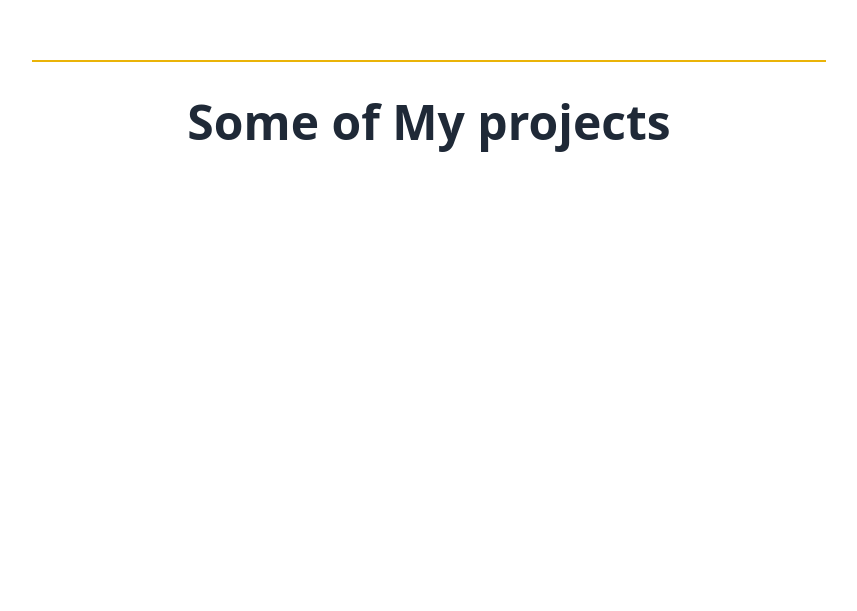
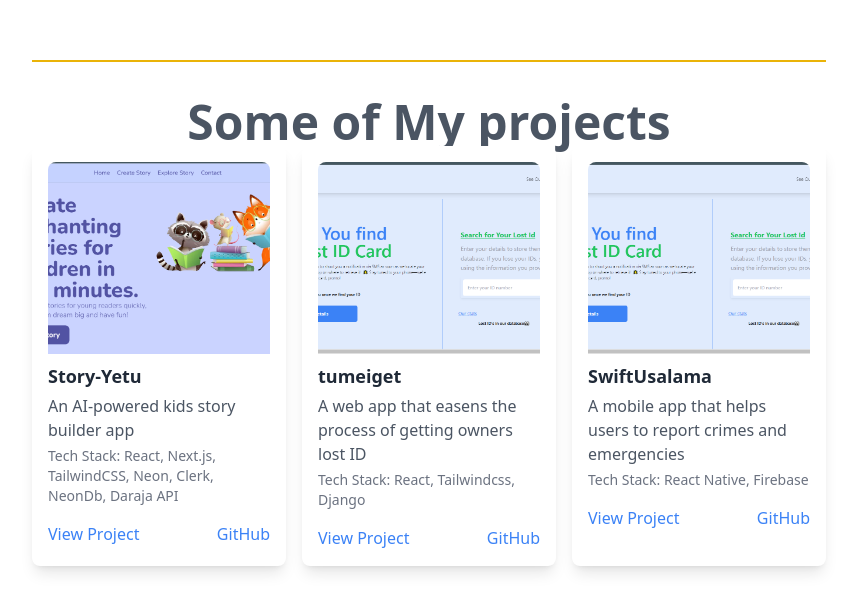
Before and after one commit to Muchael123/my_portfolio, a React (Vite) app: page / in a window 1280 px wide. Shown: the part 2155-2766 px from the top of the page, without its empty margins (211-1068 px from the left). Built offline with nearby package versions, Linux system fonts and the light colour scheme.

Commit message:
Change UI and general Portfolio

```diff
--- a/src/components/projects/ProjectCard.tsx
+++ b/src/components/projects/ProjectCard.tsx
@@ -1,8 +1,59 @@
+import { motion } from "framer-motion";
 
-function ProjectCard() {
+type ProjectCardProps = {
+  title: string;
+  description: string;
+  stack: string[];
+  image: string;
+  link: string;
+  github: string;
+};
+
+function ProjectCard({
+  title,
+  description,
+  stack,
+  image,
+  link,
+  github,
+}: ProjectCardProps) {
   return (
-    <div>ProjectCard</div>
-  )
+    <motion.div
+      className="flex flex-col bg-white rounded-lg shadow-lg p-4"
+      initial={{ opacity: 0, y: 20 }}
+      whileInView={{ opacity: 1, y: 0 }}
+      transition={{ duration: 0.5, ease: "easeOut" }}
+    >
+      <img
+        src={image}
+        alt={title}
+        className="w-full h-48 object-cover rounded-t-lg"
+      />
+      <h3 className="font-semibold text-lg mt-2">{title}</h3>
+      <p className="text-gray-600 mt-1">{description}</p>
+      <p className="text-sm text-gray-500 mt-1">
+        Tech Stack: {stack.join(", ")}
+      </p>
+      <div className="flex justify-between mt-4">
+        <a
+          href={link}
+          target="_blank"
+          rel="noopener noreferrer"
+          className="text-blue-500 hover:underline"
+        >
+          View Project
+        </a>
+        <a
+          href={github}
+          target="_blank"
+          rel="noopener noreferrer"
+          className="text-blue-500 hover:underline"
+        >
+          GitHub
+        </a>
+      </div>
+    </motion.div>
+  );
 }
 
-export default ProjectCard
+export default ProjectCard;
--- a/src/components/projects/Projects.tsx
+++ b/src/components/projects/Projects.tsx
@@ -1,7 +1,8 @@
-
+import { motion } from "framer-motion";
 import Hr from "../common/Hr";
 import Subtitles from "../common/Subtitles";
-import { motion } from "framer-motion";
+import ProjectCard from "./ProjectCard";
+
 function Projects() {
   const MyProjects = [
     {
@@ -23,7 +24,7 @@ function Projects() {
     {
       title: "tumeiget",
       description:
-          "A web app that easens the process of gettting owners lost ID",
+        "A web app that easens the process of getting owners lost ID",
       stack: ["React", "Tailwindcss", "Django"],
       image: "/images/tumeiget.png",
       link: "https://2meiget.vercel.app",
@@ -34,15 +35,15 @@ function Projects() {
       description:
         "A mobile app that helps users to report crimes and emergencies",
       stack: ["React Native", "Firebase"],
-        image: "/images/swiftusalama.png",
-          Link: "https://github.com/Muchael123/SwiftUsalama",
-        github: "https://github.com/Muchael123/SwiftUsalama"
+      image: "/images/tumeiget.png",
+      link: "https://github.com/Muchael123/SwiftUsalama",
+      github: "https://github.com/Muchael123/SwiftUsalama",
     },
   ];
-  console.log(MyProjects);
+
   return (
     <div
-      className={`flex  w-full mt-[4vh] flex-col   py-5 px-4 md:py-3 min-h-[90vh]`}
+      className={`flex w-full mt-[4vh] flex-col py-5 px-4 md:py-3 min-h-[90vh]`}
     >
       <Hr />
       <motion.div
@@ -54,10 +55,14 @@ function Projects() {
         className="w-full"
       >
         <Subtitles text="Some of My projects" />
-
       </motion.div>
+      <div className="grid grid-cols-1 md:grid-cols-2 lg:grid-cols-3 gap-4">
+        {MyProjects.map((project, index) => (
+          <ProjectCard key={index} {...project} />
+        ))}
+      </div>
     </div>
   );
 }
 
-export default Projects
+export default Projects;
```
Also changed, not shown: public/images/tumeiget.png (added). Lines whose indentation alone changed are shown as unchanged.
